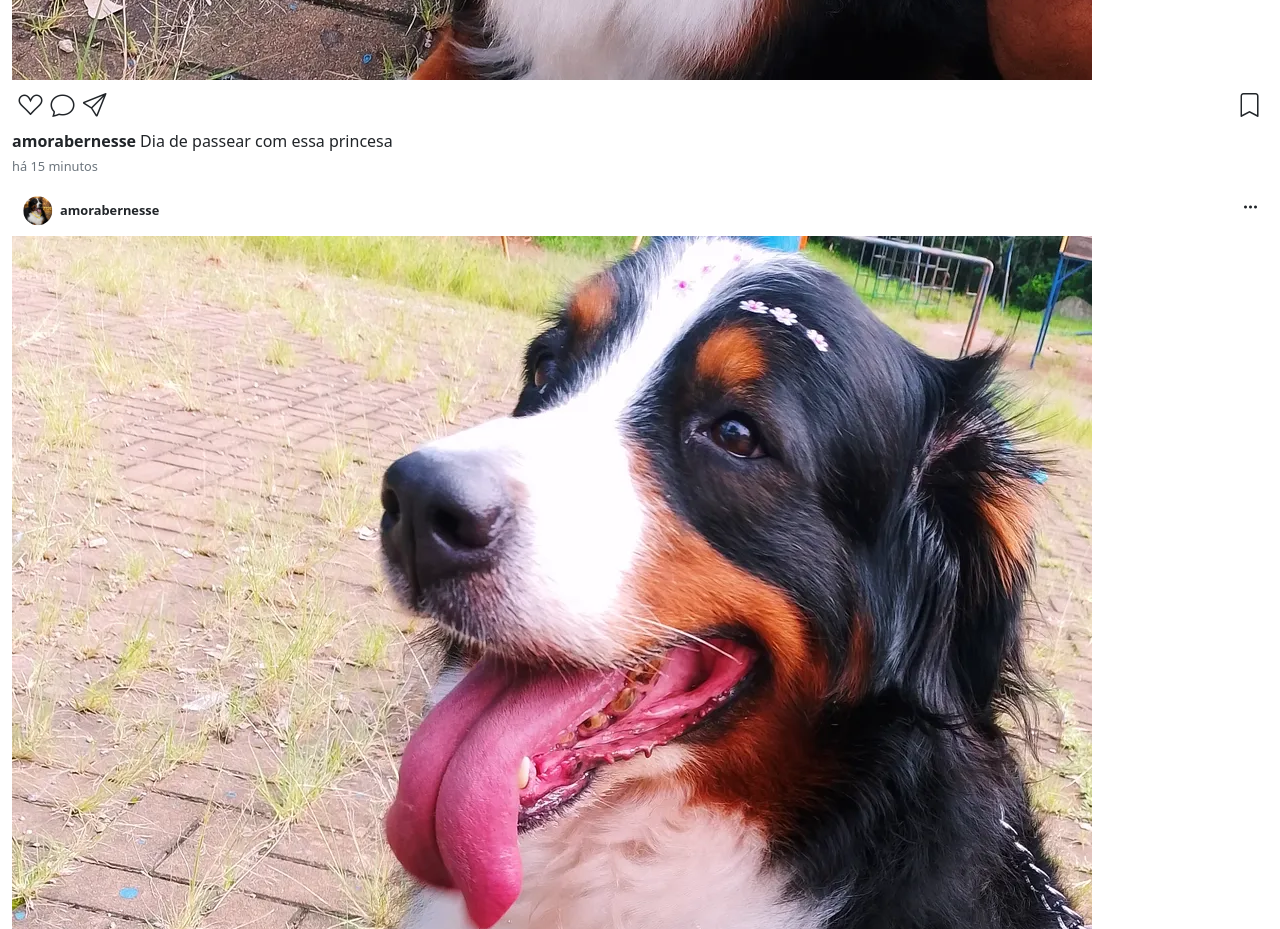
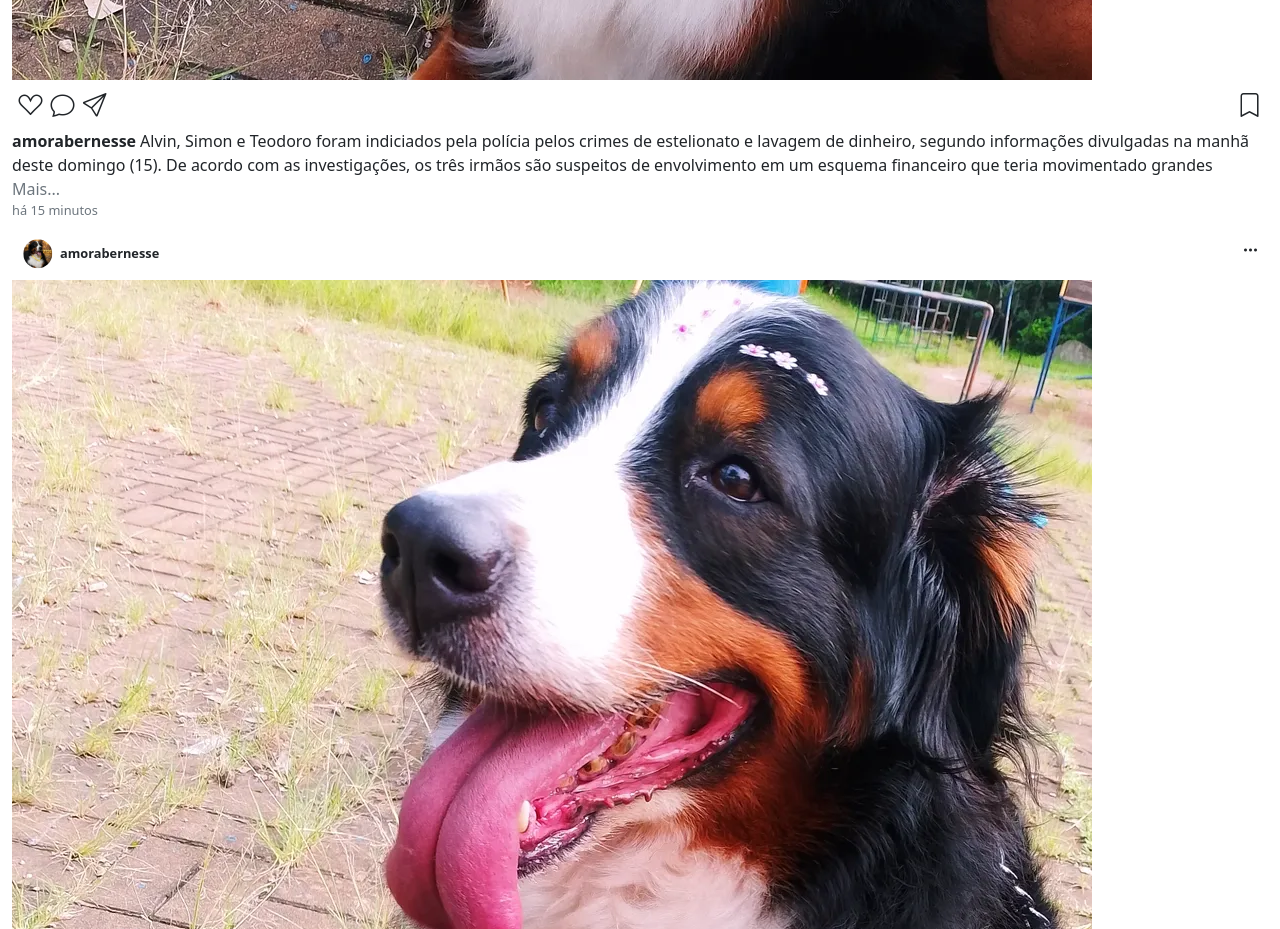
Before and after one commit to ggcoding11/Clone-do-Instagram, a React (Vite) app in the folder clone-instagram/: page / in a window 1280 px wide. Shown: the part 1260-2189 px from the top of the page. Built offline with nearby package versions, Linux system fonts and the light colour scheme.

Commit message:
add-ler-mais

```diff
--- a/clone-instagram/src/App.css
+++ b/clone-instagram/src/App.css
@@ -147,6 +147,11 @@
   font-size: 0.9em;
 }
 
+.description-text {
+  max-height: 2lh;
+  overflow: hidden;
+}
+
 .post-description .past-time {
   font-size: 0.8em;
 }
--- a/clone-instagram/src/App.jsx
+++ b/clone-instagram/src/App.jsx
@@ -135,11 +135,22 @@ const App = () => {
           </div>
           <div className="post-description row">
             <div className="col-12">
-              <div>
+              <div className="description-text">
                 <span className="fw-semibold me-1">amorabernesse</span>
-                Dia de passear com essa princesa
+                Alvin, Simon e Teodoro foram indiciados pela polícia pelos
+                crimes de estelionato e lavagem de dinheiro, segundo informações
+                divulgadas na manhã deste domingo (15). De acordo com as
+                investigações, os três irmãos são suspeitos de envolvimento em
+                um esquema financeiro que teria movimentado grandes quantias por
+                meio de transações consideradas fraudulentas. As autoridades
+                afirmam que o inquérito reuniu elementos suficientes para
+                apontar a participação direta do trio nos crimes. O caso agora
+                será encaminhado ao Ministério Público, que deverá analisar as
+                provas e decidir se apresenta denúncia formal à Justiça. Até o
+                momento, a defesa dos envolvidos não se manifestou.
               </div>
-              <span className="past-time text-secondary">há 15 minutos</span>
+              <span className="text-secondary">Mais...</span>
+              <div className="past-time text-secondary">há 15 minutos</div>
             </div>
           </div>
         </div>
```
Also changed, not shown: clone-instagram/onde-parei.txt.
